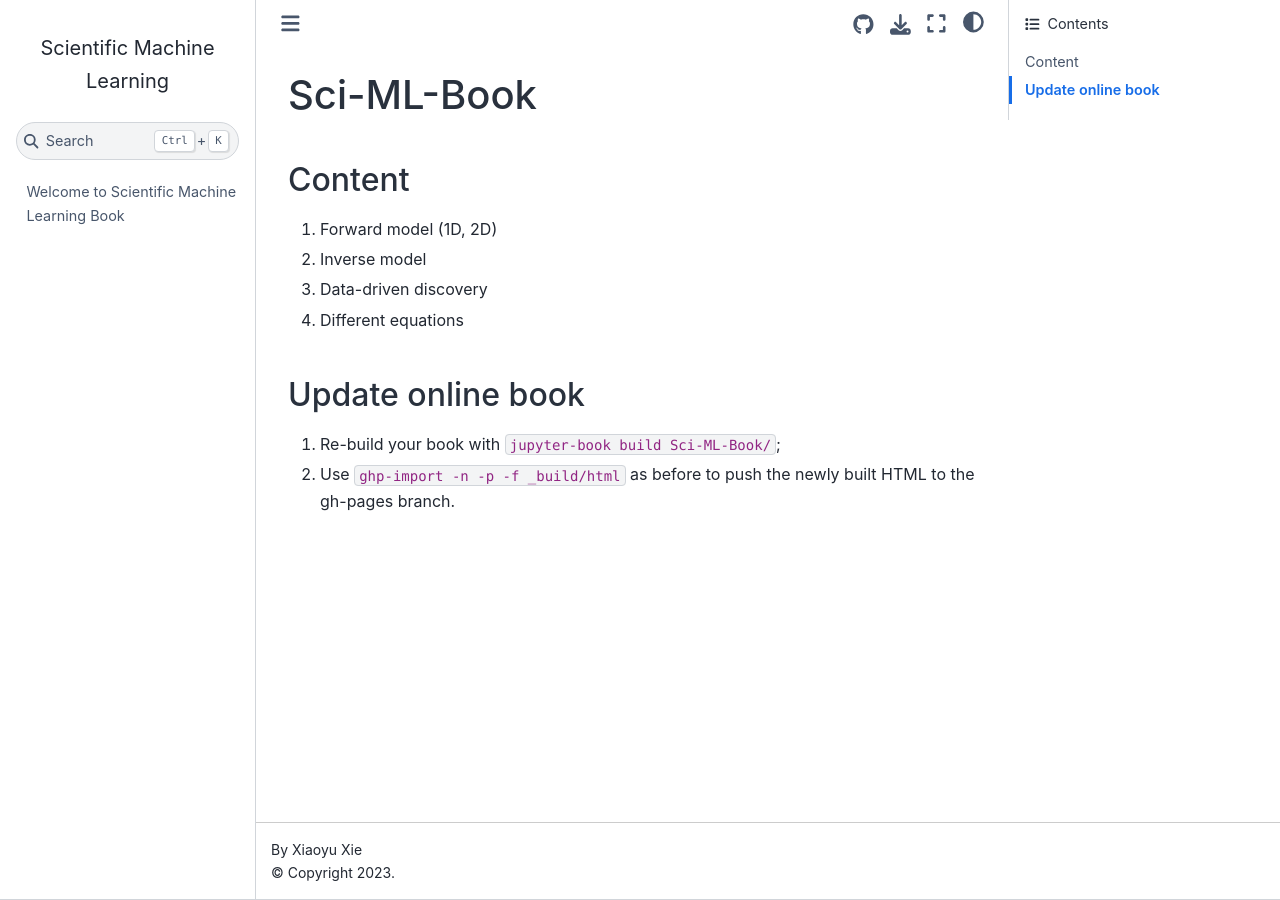
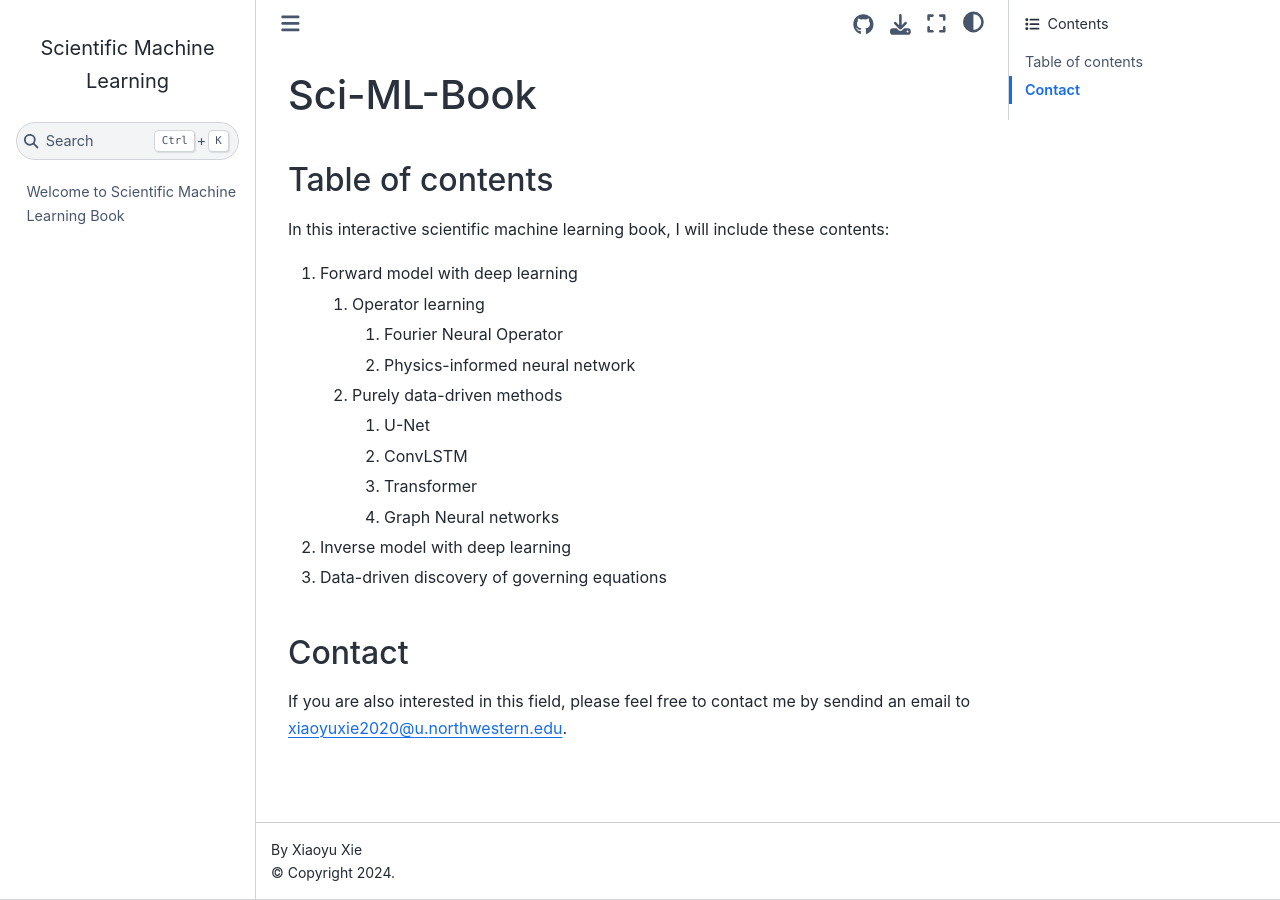
Before and after one commit to xiaoyuxie-vico/Sci-ML-Book, a Jupyter Book: the page built from README.md, in a window 1280 px wide. Built offline with Jupyter Book 1.0.4 settings and Sphinx 7.4.7 and the Sphinx Book theme 1.1.4, drawn with Linux system fonts in a browser that asks for light colours; pages that are not in the unit, such as notebooks, are missing from menus.

Commit message:
update readme

```diff
--- a/README.md
+++ b/README.md
@@ -1,11 +1,21 @@
 # Sci-ML-Book
 
-## Content
-1. Forward model (1D, 2D)
-2. Inverse model
-3. Data-driven discovery
-4. Different equations
+## Table of contents
 
-## Update online book
-1. Re-build your book with `jupyter-book build Sci-ML-Book/`;
-2. Use `ghp-import -n -p -f _build/html` as before to push the newly built HTML to the gh-pages branch.
+In this interactive scientific machine learning book, I will include these contents:
+
+1. Forward model with deep learning
+   1. Operator learning
+      1. Fourier Neural Operator
+      2. Physics-informed neural network
+   2. Purely data-driven methods
+      1. U-Net
+      2. ConvLSTM
+      3. Transformer
+      4. Graph Neural networks
+2. Inverse model with deep learning
+3. Data-driven discovery of governing equations
+
+
+## Contact
+If you are also interested in this field, please feel free to contact me by sendind an email to xiaoyuxie2020@u.northwestern.edu.
--- a/_config.yml
+++ b/_config.yml
@@ -4,6 +4,8 @@
 title: Scientific Machine Learning
 author: Xiaoyu Xie
 logo: book_logo.png
+copyright: 2024
+exclude_patterns: [_build, Thumbs.db, .DS_Store, "**.ipynb_checkpoints"]
 
 # Force re-execution of notebooks on each build.
 # See https://jupyterbook.org/content/execute.html
```
Also changed, not shown: Notes.md (added, +4 -0 lines), 1 other file.
